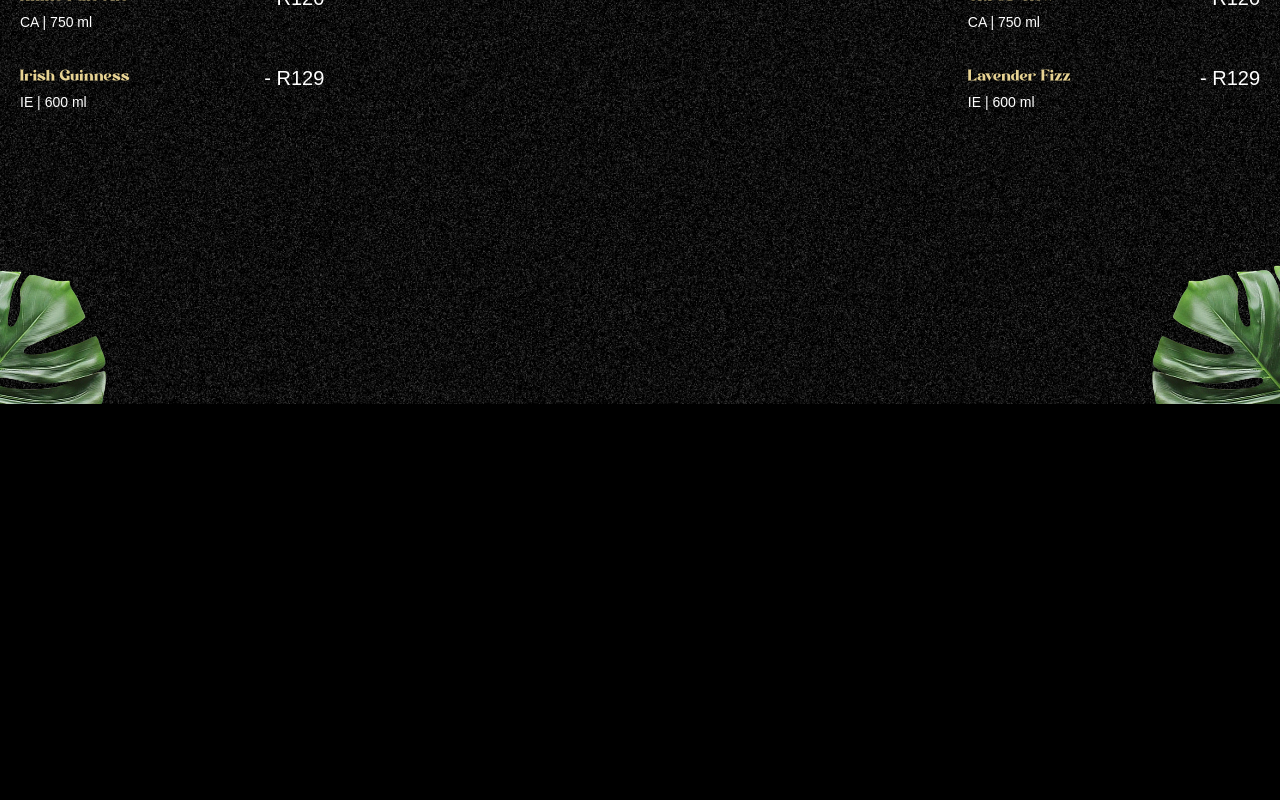
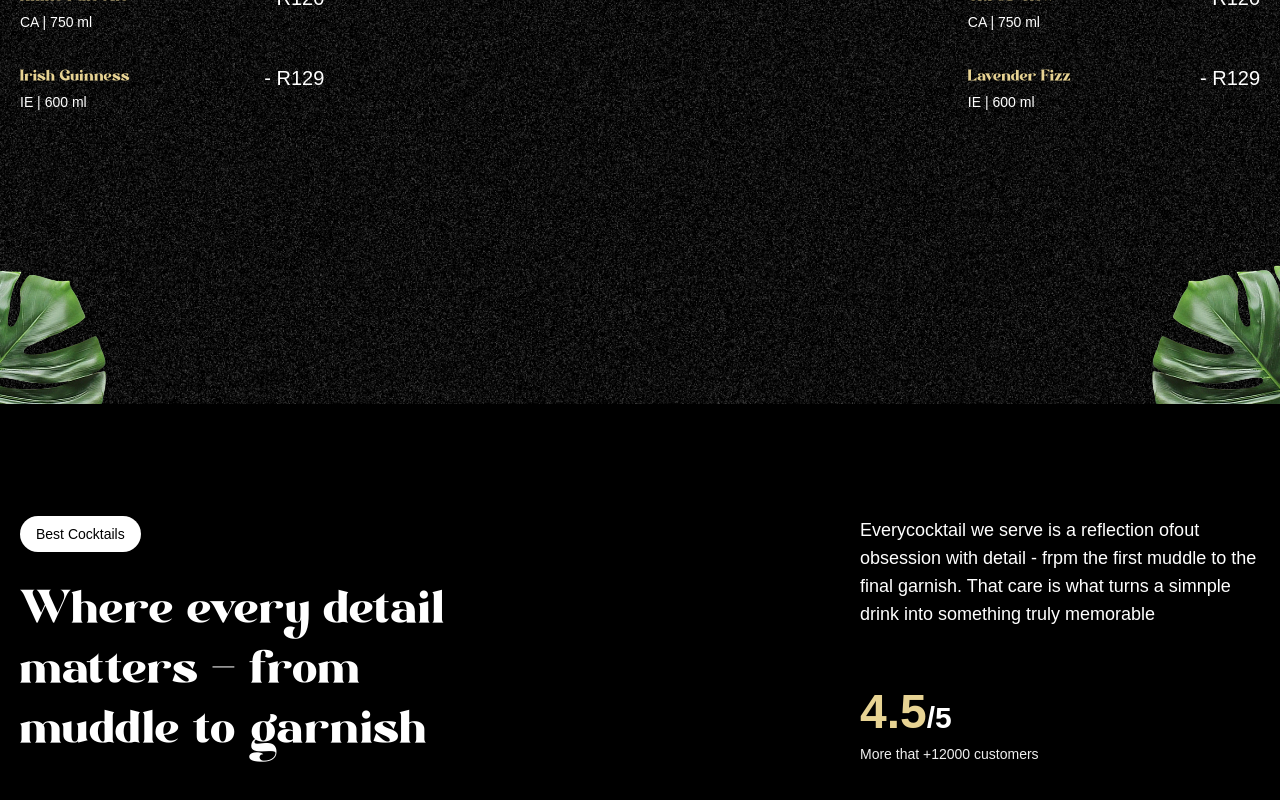
Before and after one commit to YaseenKannemeyer/gsap-cocktail-lab, a React (Vite) app: page / in a window 1280 px wide. Shown: the part 1196-1996 px from the top of the page. Before the commit the page ends 1600 px from the top, so only its background shows below. Built offline with nearby package versions, Linux system fonts and the light colour scheme; a web font is replaced by a local one.

Commit message:
feat: add About component with content and styling

```diff
--- a/src/App.jsx
+++ b/src/App.jsx
@@ -3,6 +3,7 @@
 import NavBar from "./components/NavBar";
 import Hero from "./components/Hero";
 import Cocktails from "./components/Cocktails";
+import About from "./components/About";
 
 gsap.registerPlugin(ScrollTrigger, SplitText);
 
@@ -12,6 +13,7 @@
       <NavBar />
       <Hero />
       <Cocktails />
+      <About />
     </main>
   );
 };
--- /dev/null
+++ b/src/components/About.jsx
@@ -0,0 +1,34 @@
+const About = () => {
+  return (
+    <div id="about">
+      <div className="mb-16 md:px-0 px-5">
+        <div className="content">
+          <div className="md:col-span-8">
+            <p className="badge">Best Cocktails</p>
+            <h2>
+              Where every detail matters <span className="text-white">-</span>{" "}
+              from muddle to garnish
+            </h2>
+          </div>
+          <div className="sub-content">
+            <p>
+              Everycocktail we serve is a reflection ofout obsession with detail
+              - frpm the first muddle to the final garnish. That care is what
+              turns a simnple drink into something truly memorable
+            </p>
+            <div>
+              <p className="md:text-3xl text-xl font-bold">
+                <span>4.5</span>/5
+              </p>
+              <p className="text-sm text-white-100">
+                More that +12000 customers
+              </p>
+            </div>
+          </div>
+        </div>
+      </div>
+    </div>
+  );
+};
+
+export default About;
```
